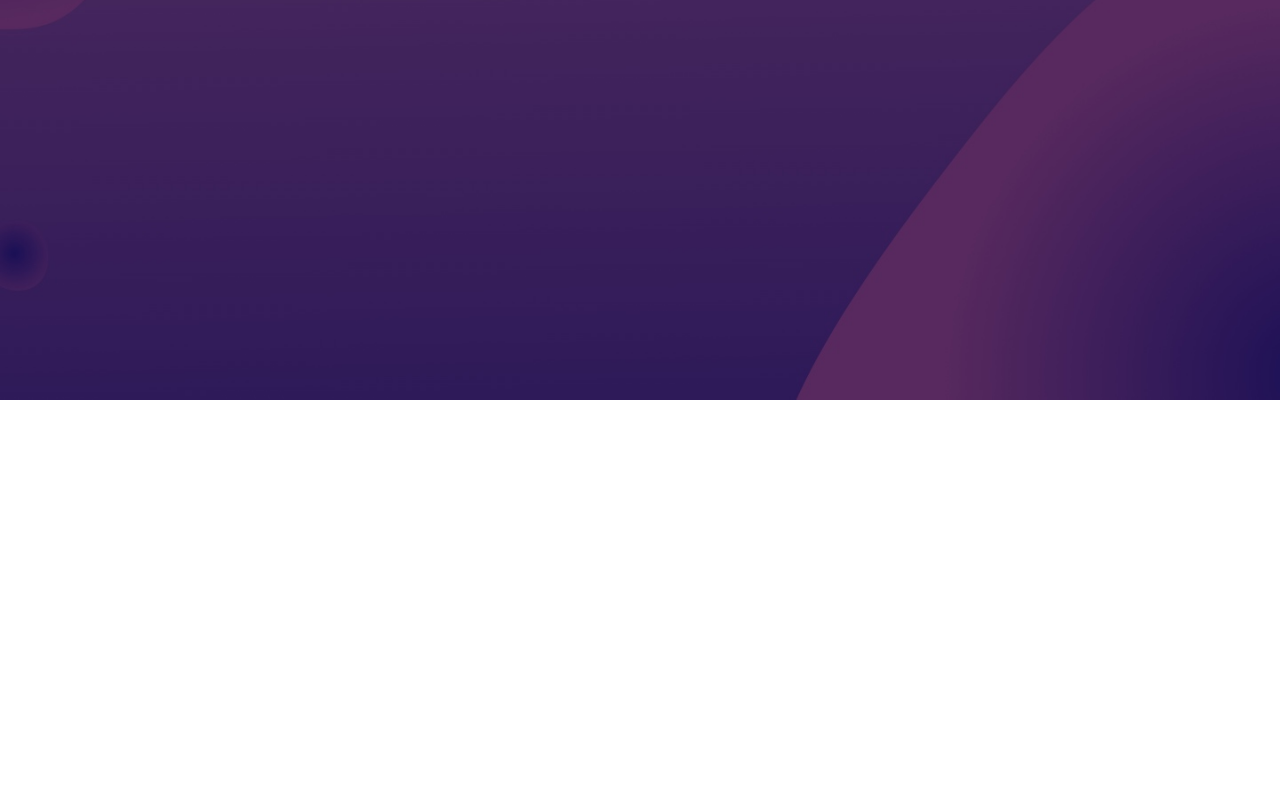
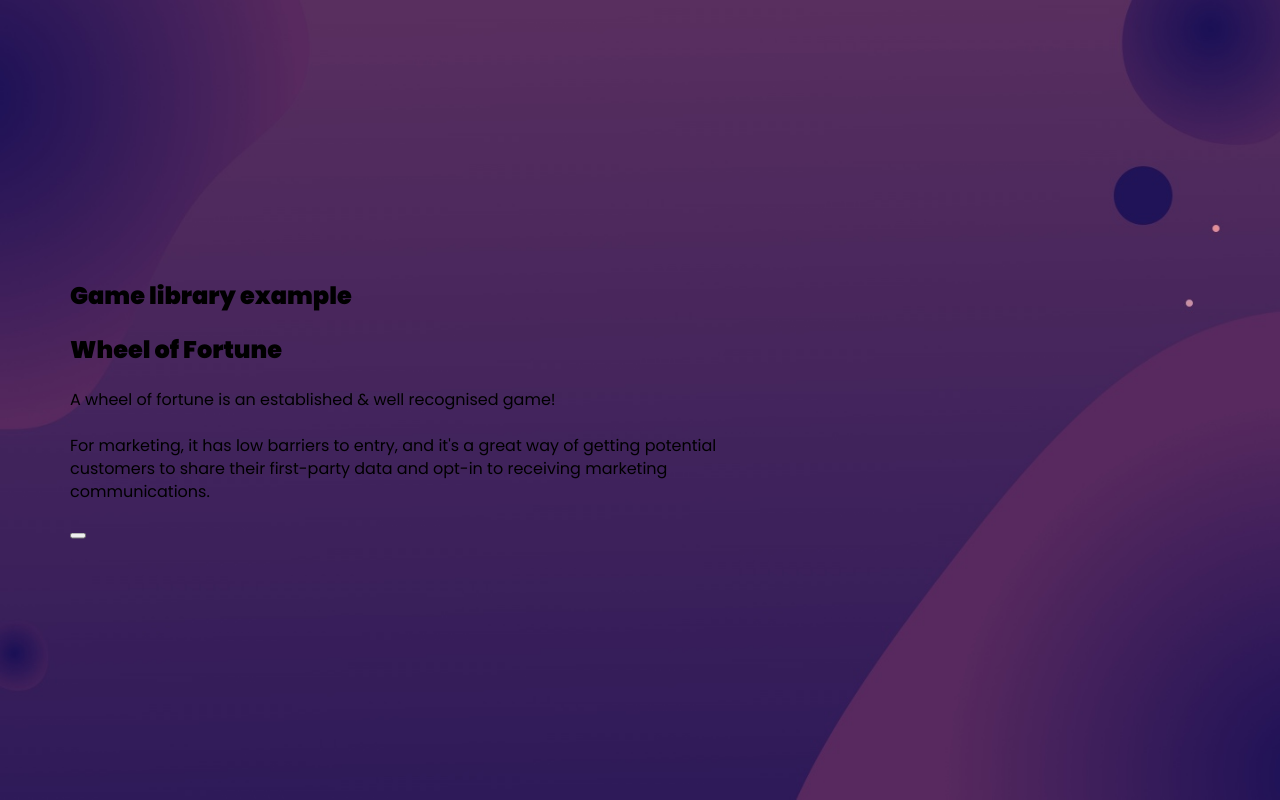
Before and after one commit to stuntcoders/sc_spinwheel, a website: page index.html in a window 1280 px wide. Drawn offline with Linux system fonts and the light colour scheme.

Commit message:
Add welcome section and basic styles for all sections

```diff
--- a/css/styles.css
+++ b/css/styles.css
@@ -132,3 +132,32 @@
 	overflow-y: scroll;
 	word-wrap: break-word;
 }
+
+.content {
+	display: flex;
+	flex-direction: column;
+	justify-content: center;
+	align-items: center;
+	min-height: 100vh;
+	padding: 2rem;
+}
+
+.content .inner-wrapper {
+	min-height: calc(100vh - 150px);
+	position: relative;
+	max-width: 1140px;
+	width: 100%;
+	margin: 0 auto;
+}
+
+.content .inner-wrapper section {
+	position: absolute;
+	top: 50%;
+	left: 0;
+	transform: translateY(-50%);
+}
+
+.content .inner-wrapper section .section-inner-wrapper {
+	max-width: 700px;
+	width: 100%;
+}
--- a/index.html
+++ b/index.html
@@ -13,9 +13,34 @@
 <body>
 	<main class="content">
 		<div class="inner-wrapper">
-			<section class="welcome"></section>
-			<section class="spinwheel"></section>
-			<section class="get-your-prize"></section>
+			<section class="welcome">
+				<div class="section-inner-wrapper">
+					<h2 class="headline">Game library example</h2>
+					<h2 class="headline__main">
+						<span>Wheel of</span>
+						<span>Fortune</span>
+					</h2>
+					<div class="desc">
+						<p>
+							A wheel of fortune is an established & well recognised game!<br><br>
+							For marketing, it has low barriers to entry, and it's a great way of getting potential customers to share their first-party data and opt-in to receiving marketing communications.
+						</p>
+					</div>
+					<div class="start-game-action">
+						<button type="button" class="start-game"></button>
+					</div>
+				</div>
+			</section>
+			<section class="spinwheel">
+				<div class="section-inner-wrapper">
+
+				</div>
+			</section>
+			<section class="get-your-prize">
+				<div class="section-inner-wrapper">
+
+				</div>
+			</section>
 		</div>
 	</main>
 	<script src="js/app.js"></script>
```
